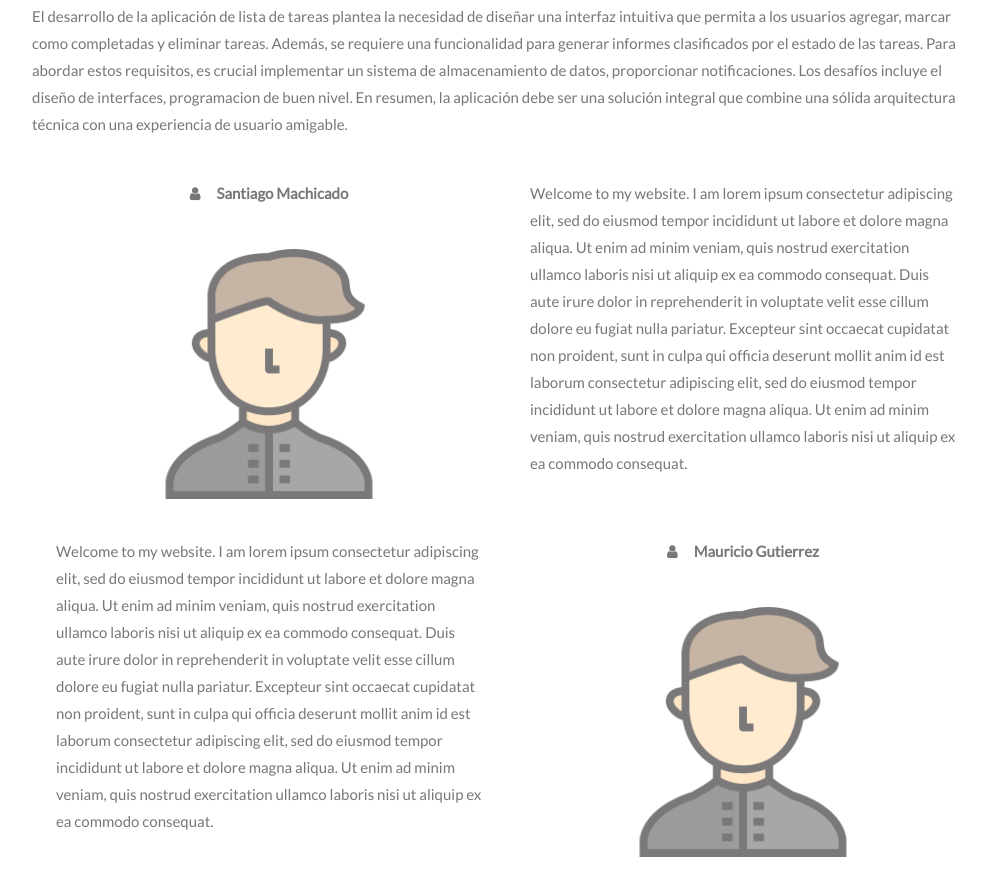
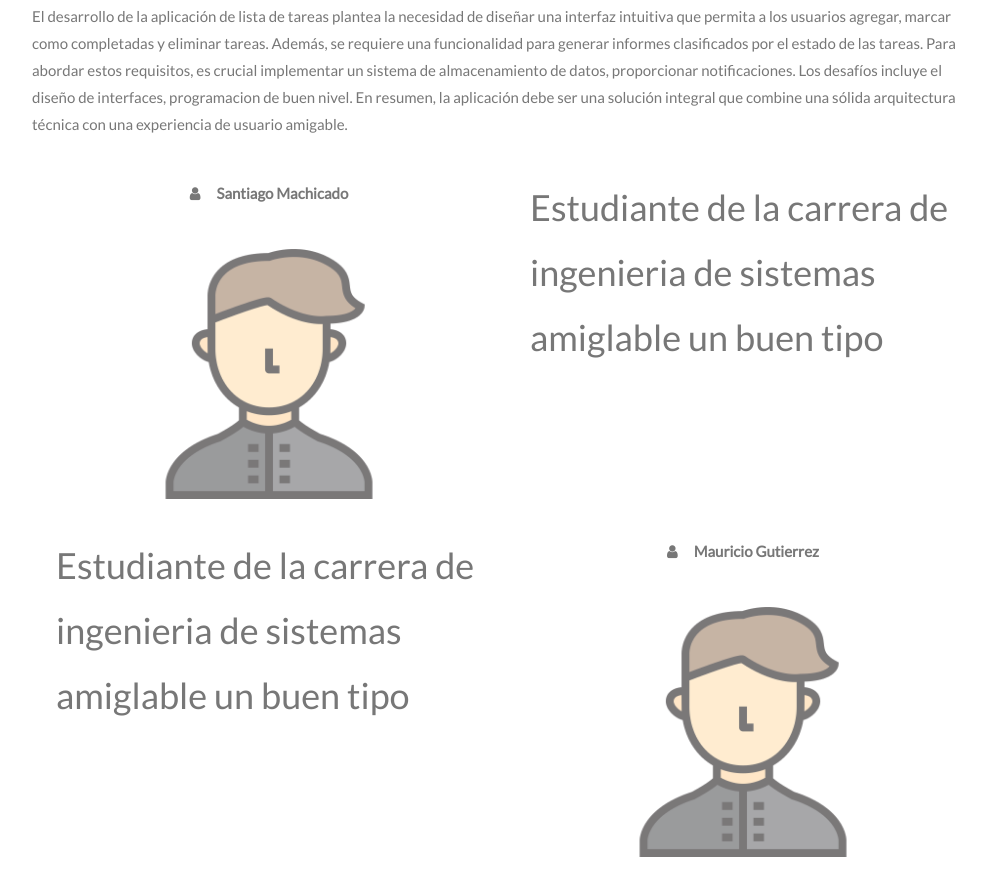
Before and after one commit to ElNegis/SIS213Par2, a plain HTML site: page index.html in a window 1280 px wide. Shown: the part 571-1443 px from the top of the page, without its empty margins (134-1120 px from the left). Drawn offline with nearby package versions, Linux system fonts and the light colour scheme.

Commit message:
Update index.html

```diff
--- a/index.html
+++ b/index.html
@@ -96,17 +96,13 @@ body, html {
 
     <!-- Hide this text on small devices -->
     <div class="w3-col m6 w3-hide-small w3-padding-large">
-      <p>Welcome to my website. I am lorem ipsum consectetur adipiscing elit, sed do eiusmod tempor incididunt ut labore et dolore magna aliqua. Ut enim ad minim veniam, quis nostrud exercitation ullamco laboris nisi ut aliquip ex ea commodo consequat. Duis aute irure
-        dolor in reprehenderit in voluptate velit esse cillum dolore eu fugiat nulla pariatur. Excepteur sint occaecat cupidatat non proident, sunt in culpa qui officia deserunt mollit anim id est laborum consectetur adipiscing elit, sed do eiusmod tempor
-        incididunt ut labore et dolore magna aliqua. Ut enim ad minim veniam, quis nostrud exercitation ullamco laboris nisi ut aliquip ex ea commodo consequat.</p>
+      <h1>Estudiante de la carrera de ingenieria de sistemas amiglable un buen tipo </h1>
     </div>
   </div>
   <div class="w3-row">
     <!-- Hide this text on small devices -->
     <div class="w3-col m6 w3-hide-small w3-padding-large">
-        <p>Welcome to my website. I am lorem ipsum consectetur adipiscing elit, sed do eiusmod tempor incididunt ut labore et dolore magna aliqua. Ut enim ad minim veniam, quis nostrud exercitation ullamco laboris nisi ut aliquip ex ea commodo consequat. Duis aute irure
-          dolor in reprehenderit in voluptate velit esse cillum dolore eu fugiat nulla pariatur. Excepteur sint occaecat cupidatat non proident, sunt in culpa qui officia deserunt mollit anim id est laborum consectetur adipiscing elit, sed do eiusmod tempor
-          incididunt ut labore et dolore magna aliqua. Ut enim ad minim veniam, quis nostrud exercitation ullamco laboris nisi ut aliquip ex ea commodo consequat.</p>
+        <h1>Estudiante de la carrera de ingenieria de sistemas amiglable un buen tipo</h1>
       </div>
 
     <div class="w3-col m6 w3-center w3-padding-large">
@@ -267,7 +263,7 @@ function onClick(element) {
   captionText.innerHTML = element.alt;
 }
 
-// Change style of navbar on scroll
+
 window.onscroll = function() {myFunction()};
 function myFunction() {
     var navbar = document.getElementById("myNavbar");
@@ -278,7 +274,7 @@ function myFunction() {
     }
 }
 
-// Used to toggle the menu on small screens when clicking on the menu button
+
 function toggleFunction() {
     var x = document.getElementById("navDemo");
     if (x.className.indexOf("w3-show") == -1) {
```
